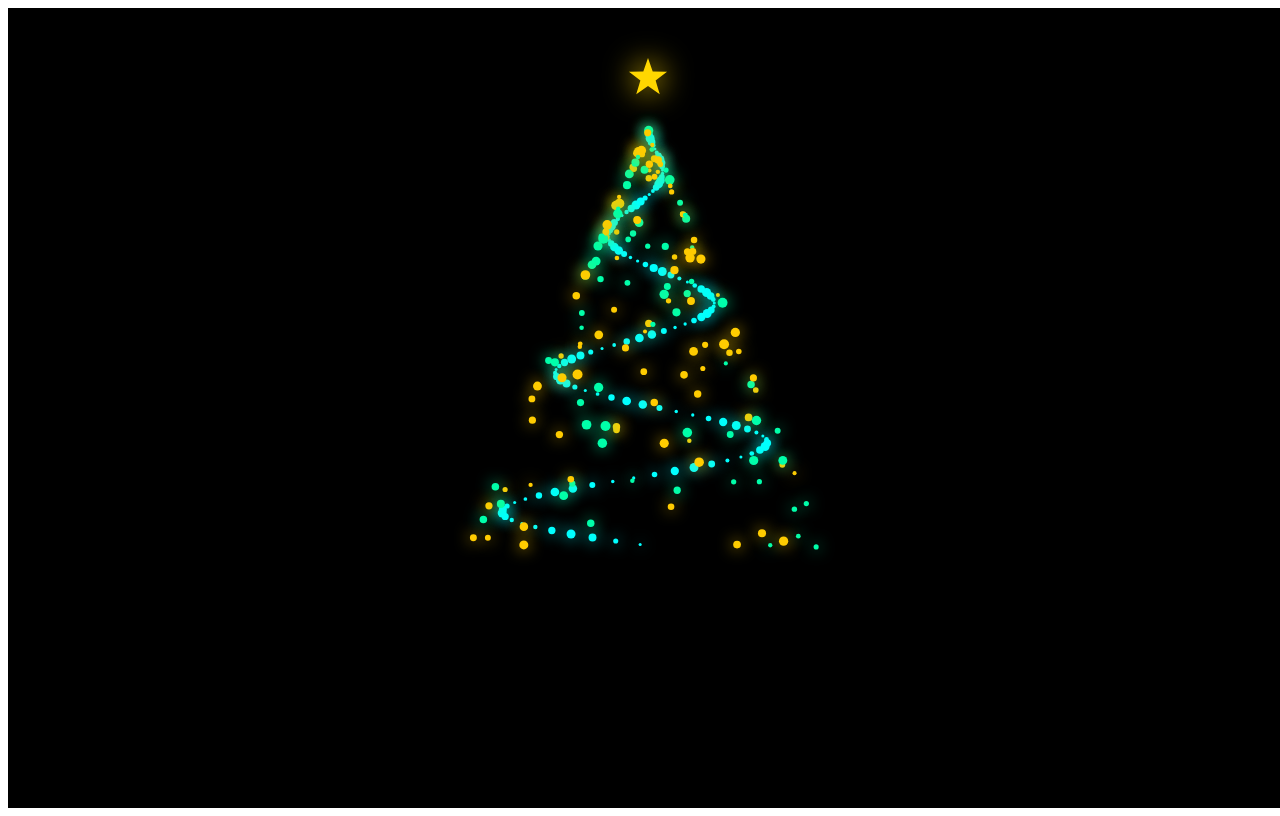
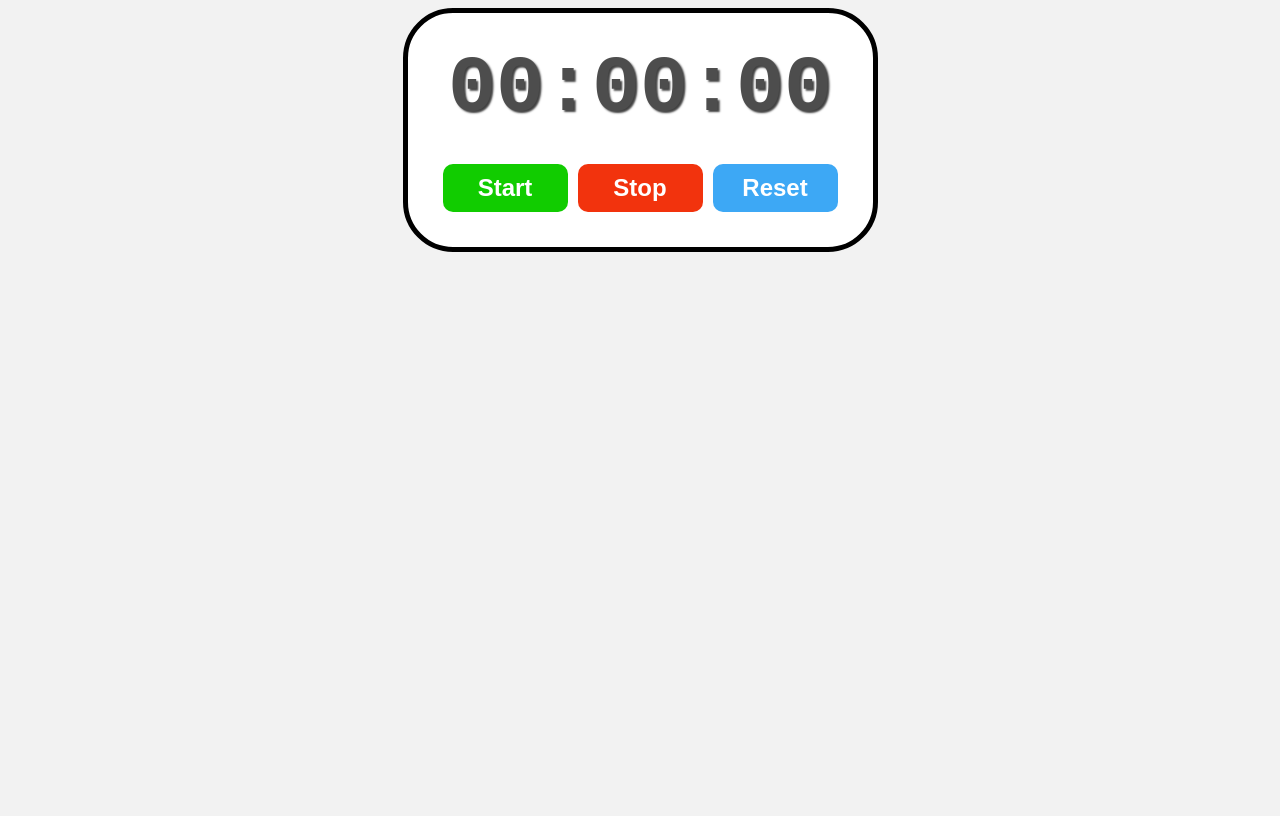
Before and after one commit to Gowtham5285/Daily_raect, a React (Vite) app: page / in a window 1280 px wide. Built offline with nearby package versions, Linux system fonts and the light colour scheme.

Commit message:
useRef()

```diff
--- a/src/App.jsx
+++ b/src/App.jsx
@@ -1,8 +1,8 @@
-import ChristmasTree from "./ChristmasTree.jsx";
+import StopWatch from "./StopWatch.jsx";
 function App() {
   return (
     <>
-    <ChristmasTree/>
+    <StopWatch/>
     </>
   );
 }
--- /dev/null
+++ b/src/StopWatch.jsx
@@ -0,0 +1,41 @@
+import { useState,useEffect,useRef } from "react"
+function StopWatch(){
+    const [isRunning,setIsRunning]=useState(false);
+    const [elapsedTime,setElapsedTime]=useState(0)
+    const intervalIdRef=useRef(null)
+    const startTimeRef=useRef(0)
+    useEffect(()=>{
+        if(isRunning){
+            setInterval(()=>{
+                setElapsedTime(Date.now()-startTimeRef.current)
+            })
+        }
+    },[isRunning])
+    function start(){
+        setIsRunning(true)
+        startTimeRef.current=Date.now()-elapsedTime
+        console.log(startTimeRef)
+    }
+    function stop(){
+        setIsRunning(false)
+    }
+    function reset(){
+        setIsRunning(false)
+        setElapsedTime(0)
+
+    }
+    function formatTime(){
+        return `00:00:00`
+    }
+    return(
+        <div className="stopwatch">
+            <div className="display">{formatTime()}</div>
+            <div className="controls">
+                <button className="start-button" onClick={start}>Start</button>
+                <button className="stop-button" onClick={stop}>Stop</button>
+                <button className="reset-button" onClick={reset}>Reset</button>
+            </div>
+        </div>
+    )
+}
+export default StopWatch
--- a/src/index.css
+++ b/src/index.css
@@ -155,7 +155,61 @@ li{
   text-align: center;
 } */
 
-.box{
+/* .box{
   border: 2px solid black;
   padding:25px;
+} */
+
+body{
+  display: flex;
+  flex-direction: column;
+  align-items: center;
+  background-color: hsl(0, 0%, 95%);
 }
+.stopwatch{
+  display: flex;
+  flex-direction: column;
+  align-items: center;
+  border: 5px solid;
+  border-radius: 50px;
+  background-color: white;
+  padding: 30px;
+}
+.display{
+  font-size: 5rem;
+  font-family: monospace;
+  font-weight: bold;
+  color: hsl(0, 0%, 30%);
+  text-shadow: 2px 2px 2px hsla(0, 0%, 0%, 0.75);
+  margin-bottom: 25px;
+}
+.controls button{
+  font-size: 1.5rem;
+  font-weight: bold;
+  padding:10px 20px;
+  margin: 5px;
+  min-width: 125px;
+  border: none;
+  border-radius: 10px;
+  cursor: pointer;
+  color:white;
+  transition: background-color 0.5s ease;
+}
+.start-button{
+  background-color: hsl(115, 100%, 40%);
+}
+.start-button:hover{
+  background-color: hsl(115, 100%, 35%);
+}
+.stop-button{
+  background-color: hsl(10, 90%, 50%);
+}
+.stop-button:hover{
+  background-color: hsl(10, 90%, 45%);
+}
+.reset-button{
+  background-color: hsl(205, 90%, 60%);
+}
+.reset-button:hover{
+  background-color: hsl(205, 90%, 55%);
+}
```
Also changed, not shown: src/NewComponent__.jsx (+36 -6 lines).
